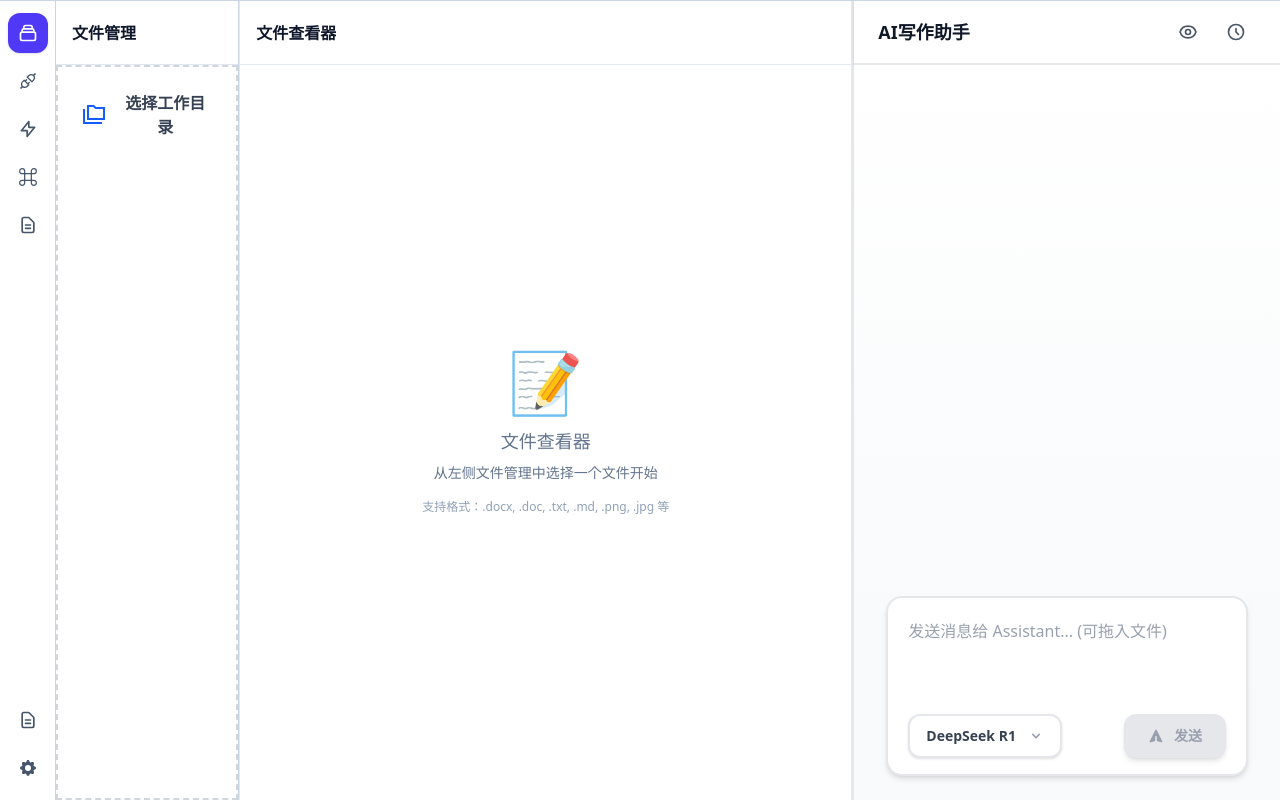
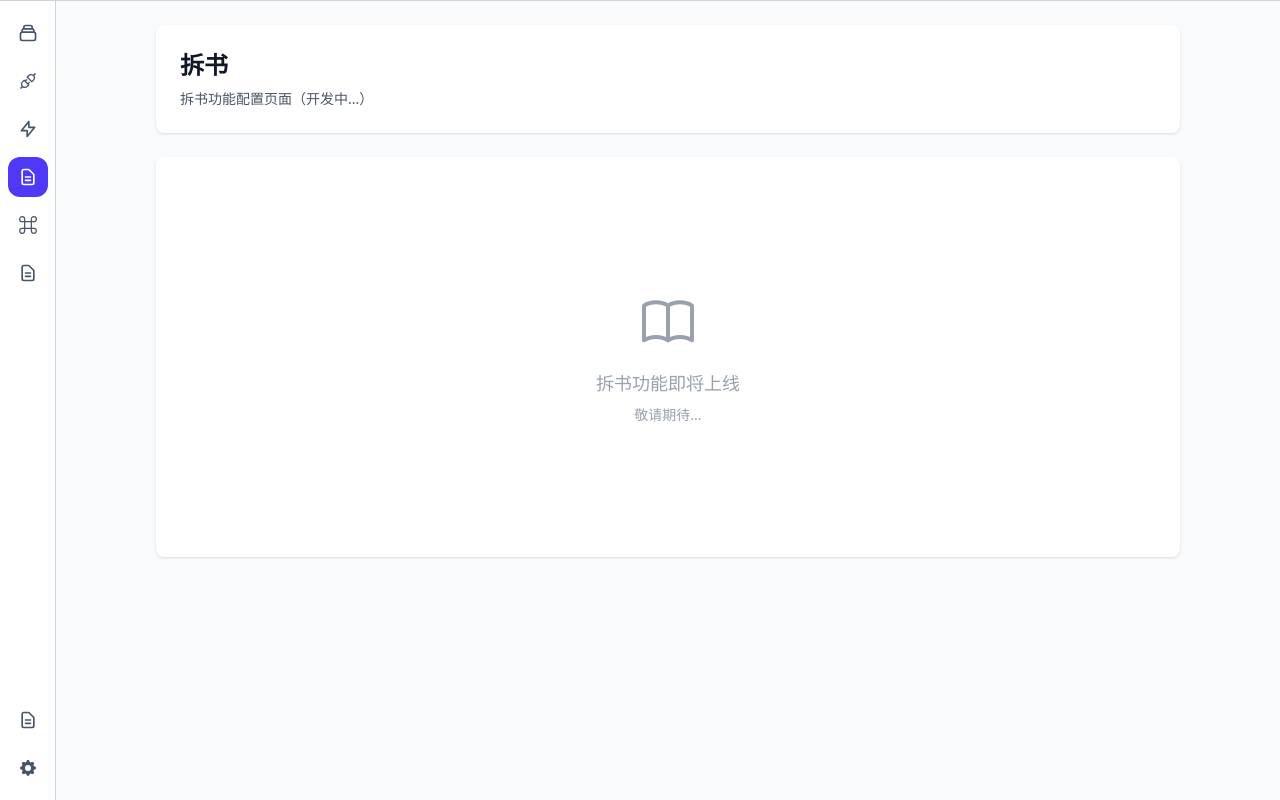
Before and after one commit to afigzb/windowAIChat, a React (Vite) app: page / in a window 1280 px wide. Both pictures are taken after a click on the button 27 px from the left and 177 px from the top of the page. Built offline with nearby package versions, Linux system fonts and the light colour scheme.

Commit message:
拆书占位符，调整文件管理器逻辑，实现文件夹的勾选状态

```diff
--- a/src/file-manager/components/FileTreeNode.tsx
+++ b/src/file-manager/components/FileTreeNode.tsx
@@ -186,9 +186,64 @@ export function FileTreeNode({
   const isFileSelected = selectedFiles?.includes(node.path) || false
   const isLoading = loadingFiles?.has(node.path) || false
 
+  // 收集文件夹内所有文件的路径
+  const collectAllFilesInDirectory = (node: FileSystemNode): string[] => {
+    const files: string[] = []
+
+    const traverse = (currentNode: FileSystemNode) => {
+      if (!currentNode.isDirectory) {
+        files.push(currentNode.path)
+      } else if (currentNode.children) {
+        currentNode.children.forEach(child => traverse(child))
+      }
+    }
+
+    traverse(node)
+    return files
+  }
+
+  // 计算文件夹的选中状态
+  const getDirectoryCheckState = () => {
+    if (!node.isDirectory) {
+      return { checked: isFileSelected, indeterminate: false }
+    }
+
+    const allFiles = collectAllFilesInDirectory(node)
+    if (allFiles.length === 0) {
+      return { checked: false, indeterminate: false }
+    }
+
+    const selectedCount = allFiles.filter(path => selectedFiles?.includes(path)).length
+
+    if (selectedCount === 0) {
+      return { checked: false, indeterminate: false }
+    } else if (selectedCount === allFiles.length) {
+      return { checked: true, indeterminate: false }
+    } else {
+      return { checked: false, indeterminate: true }
+    }
+  }
+
+  const checkState = getDirectoryCheckState()
+  const hasLoadingFiles = node.isDirectory &&
+    collectAllFilesInDirectory(node).some(path => loadingFiles?.has(path))
+
   const handleCheckboxChange = (e: React.ChangeEvent<HTMLInputElement>) => {
     e.stopPropagation()
+
+    if (node.isDirectory) {
+      // 选择文件夹时，选择/取消选择所有子文件
+      const allFiles = collectAllFilesInDirectory(node)
+      const shouldSelect = e.target.checked
+
+      // 批量处理所有文件
+      allFiles.forEach(filePath => {
+        onFileSelect?.(filePath, shouldSelect)
+      })
+    } else {
+      // 选择单个文件
       onFileSelect?.(node.path, e.target.checked)
+    }
   }
 
   return (
@@ -224,31 +279,55 @@ export function FileTreeNode({
                 <Icon name="chevronDown" className="w-4 h-4 text-gray-500" />
               </div>
             )}
-            {!node.isDirectory && (
+            <div className="flex items-center gap-2 flex-1 min-w-0">
+              <FileIcon node={node} />
+              <span className="text-sm font-medium truncate">{node.name}</span>
+            </div>
             <div className="relative group/checkbox flex items-center">
               <input
                 type="checkbox"
-                  checked={isFileSelected}
+                checked={checkState.checked}
+                ref={(el) => {
+                  if (el) {
+                    el.indeterminate = checkState.indeterminate
+                  }
+                }}
                 onChange={handleCheckboxChange}
                 onClick={(e) => e.stopPropagation()} // 防止触发父元素的点击事件
-                  disabled={isLoading}
-                  className={`w-4 h-4 text-blue-600 bg-white border-2 border-gray-300 rounded focus:ring-blue-400 focus:ring-2 focus:ring-offset-1 transition-all duration-200 ${isLoading ? 'opacity-50' : 'hover:border-blue-400 hover:shadow-sm'} ${isFileSelected ? 'scale-110 border-blue-500' : ''}`}
-                  title={isLoading ? '文件内容加载中...' : '选择此文件用于AI对话'}
+                disabled={node.isDirectory ? hasLoadingFiles : isLoading}
+                className={`w-4 h-4 text-blue-600 bg-white border-2 border-gray-300 rounded focus:ring-blue-400 focus:ring-2 focus:ring-offset-1 transition-all duration-200 ${
+                  (node.isDirectory ? hasLoadingFiles : isLoading)
+                    ? 'opacity-50'
+                    : 'hover:border-blue-400 hover:shadow-sm'
+                } ${
+                  checkState.checked || checkState.indeterminate
+                    ? 'scale-110 border-blue-500'
+                    : ''
+                }`}
+                title={
+                  node.isDirectory
+                    ? hasLoadingFiles
+                      ? '文件夹内有文件正在加载...'
+                      : '选择此文件夹内所有文件用于AI对话'
+                    : isLoading
+                      ? '文件内容加载中...'
+                      : '选择此文件用于AI对话'
+                }
               />
-                {isLoading && (
+              {((node.isDirectory && hasLoadingFiles) || (!node.isDirectory && isLoading)) && (
                 <div className="absolute inset-0 flex items-center justify-center pointer-events-none">
                   <div className="w-3 h-3 border-2 border-blue-500 border-t-transparent rounded-full animate-spin"></div>
                 </div>
               )}
               {/* 选中状态指示器 */}
-                {isFileSelected && !isLoading && (
-                  <div className="absolute -top-0.5 -right-0.5 w-2 h-2 bg-green-500 rounded-full animate-pulse shadow-lg shadow-green-500/50"></div>
+              {(checkState.checked || checkState.indeterminate) &&
+               !(node.isDirectory ? hasLoadingFiles : isLoading) && (
+                <div className={`absolute -top-0.5 -right-0.5 w-2 h-2 rounded-full shadow-lg ${
+                  checkState.indeterminate
+                    ? 'bg-yellow-500 animate-pulse shadow-yellow-500/50'
+                    : 'bg-green-500 animate-pulse shadow-green-500/50'
+                }`}></div>
               )}
-              </div>
-            )}
-            <div className="flex items-center gap-2 flex-1 min-w-0">
-              <FileIcon node={node} />
-              <span className="text-sm font-medium truncate">{node.name}</span>
             </div>
           </div>
         )}
--- a/src/file-manager/components/FileTreePanel.tsx
+++ b/src/file-manager/components/FileTreePanel.tsx
@@ -291,7 +291,7 @@ export function FileTreePanel({ selectedFile, selectedFiles, onFileSelect, onCle
             }
           }}
         >
-          <div className="p-4 min-h-full">
+          <div className="min-h-full">
             {fileTree.map((node) => (
               <FileTreeNode
                 key={node.id}
--- a/src/pages/AppLayout.tsx
+++ b/src/pages/AppLayout.tsx
@@ -5,6 +5,7 @@ import { ConfirmDialog} from '../components'
 import { SideToolbar } from './SideToolbar'
 import { SettingsPanel } from './SettingsPanel'
 import { AgentsPage } from './AgentsPage'
+import { BookSplitPage } from './BookSplitPage'
 import { DocsPage } from './DocsPage'
 import { WorkspaceView } from './WorkspaceView'
 import storage from '../storage'
@@ -15,7 +16,7 @@ export default function EditorWorkspace() {
   const [config, setConfig] = useState<AIConfig>(() => {
     return storage.initAIConfig(DEFAULT_CONFIG)
   })
-  const [activeTool, setActiveTool] = useState<'workspace' | 'api' | 'docs' | 'settings' | 'prompt' | 'agents'>('workspace')
+  const [activeTool, setActiveTool] = useState<'workspace' | 'api' | 'docs' | 'settings' | 'prompt' | 'agents' | 'booksplit'>('workspace')
   const [isPromptWindowOpen, setIsPromptWindowOpen] = useState(false)
   const [isTextEditorWindowOpen, setIsTextEditorWindowOpen] = useState(false)
   const [showResetConfirm, setShowResetConfirm] = useState(false)
@@ -138,7 +139,7 @@ export default function EditorWorkspace() {
               activeTool={activeTool}
               isPromptWindowOpen={isPromptWindowOpen}
               isTextEditorWindowOpen={isTextEditorWindowOpen}
-              onSelectTool={(tool: 'workspace' | 'api' | 'docs' | 'settings' | 'prompt' | 'agents') => setActiveTool(tool)}
+              onSelectTool={(tool: 'workspace' | 'api' | 'docs' | 'settings' | 'prompt' | 'agents' | 'booksplit') => setActiveTool(tool)}
               onOpenPromptWindow={handleOpenPromptWindow}
               onOpenTextEditorWindow={handleOpenTextEditorWindow}
             />
@@ -179,6 +180,12 @@ export default function EditorWorkspace() {
                 </div>
               )}
 
+              {activeTool === 'booksplit' && (
+                <div className="absolute inset-0">
+                  <BookSplitPage config={config} onConfigChange={handleConfigChange} />
+                </div>
+              )}
+
               {activeTool === 'docs' && <DocsPage />}
 
               {activeTool === 'settings' && (
--- /dev/null
+++ b/src/pages/BookSplitPage.tsx
@@ -0,0 +1,48 @@
+import type { AIConfig } from '../chat'
+
+interface BookSplitPageProps {
+  config: AIConfig
+  onConfigChange: (config: AIConfig) => void
+}
+
+/**
+ * 拆书页面
+ */
+export function BookSplitPage({ config, onConfigChange }: BookSplitPageProps) {
+  return (
+    <div className="h-full overflow-y-auto bg-gray-50 p-6">
+      <div className="max-w-5xl mx-auto space-y-6">
+        {/* 页面标题 */}
+        <div className="bg-white rounded-lg shadow-sm p-6">
+          <h1 className="text-2xl font-semibold text-gray-900 mb-2">
+            拆书
+          </h1>
+          <p className="text-sm text-gray-600">
+            拆书功能配置页面（开发中...）
+          </p>
+        </div>
+
+        {/* 占位内容 */}
+        <div className="bg-white rounded-lg shadow-sm p-6 min-h-[400px] flex items-center justify-center">
+          <div className="text-center text-gray-400">
+            <svg
+              className="w-16 h-16 mx-auto mb-4"
+              fill="none"
+              viewBox="0 0 24 24"
+              stroke="currentColor"
+            >
+              <path
+                strokeLinecap="round"
+                strokeLinejoin="round"
+                strokeWidth={1.5}
+                d="M12 6.253v13m0-13C10.832 5.477 9.246 5 7.5 5S4.168 5.477 3 6.253v13C4.168 18.477 5.754 18 7.5 18s3.332.477 4.5 1.253m0-13C13.168 5.477 14.754 5 16.5 5c1.747 0 3.332.477 4.5 1.253v13C19.832 18.477 18.247 18 16.5 18c-1.746 0-3.332.477-4.5 1.253"
+              />
+            </svg>
+            <p className="text-lg font-medium">拆书功能即将上线</p>
+            <p className="text-sm mt-2">敬请期待...</p>
+          </div>
+        </div>
+      </div>
+    </div>
+  )
+}
--- a/src/pages/SideToolbar.tsx
+++ b/src/pages/SideToolbar.tsx
@@ -1,10 +1,10 @@
 import { Icon } from '../components'
 
 interface SideToolbarProps {
-  activeTool: 'workspace' | 'api' | 'docs' | 'settings' | 'prompt' | 'agents'
+  activeTool: 'workspace' | 'api' | 'docs' | 'settings' | 'prompt' | 'agents' | 'booksplit'
   isPromptWindowOpen: boolean
   isTextEditorWindowOpen: boolean
-  onSelectTool: (tool: 'workspace' | 'api' | 'docs' | 'settings' | 'prompt' | 'agents') => void
+  onSelectTool: (tool: 'workspace' | 'api' | 'docs' | 'settings' | 'prompt' | 'agents' | 'booksplit') => void
   onOpenPromptWindow: () => void
   onOpenTextEditorWindow: () => void
 }
@@ -17,6 +17,7 @@ export function SideToolbar({ activeTool, isPromptWindowOpen, isTextEditorWindow
           { key: 'workspace', label: '工作区', icon: <Icon name="workspace" className="w-5 h-5" /> },
           { key: 'api', label: 'API', icon: <Icon name="api" className="w-5 h-5" /> },
           { key: 'agents', label: 'Agents', icon: <Icon name="agents" className="w-5 h-5" /> },
+          { key: 'booksplit', label: '拆书', icon: <Icon name="document" className="w-5 h-5" /> },
           { key: 'prompt', label: '提示词', icon: <Icon name="prompt" className="w-5 h-5" /> },
           { key: 'text-editor', label: '空白文本', icon: <Icon name="textEditor" className="w-5 h-5" /> },
         ] as const).map(item => {
```
Lines whose indentation alone changed are shown as unchanged.
